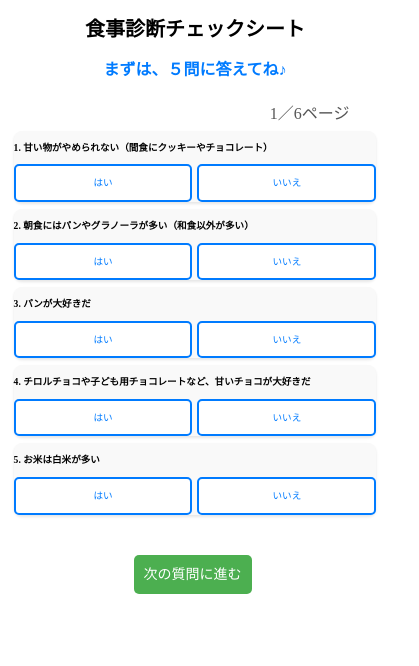
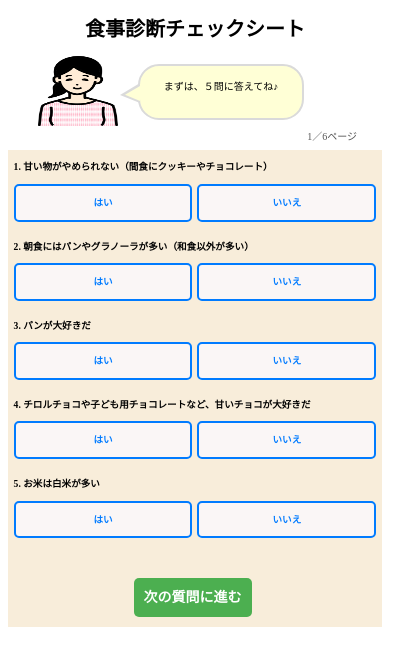
Before and after one commit to mayumikawanami/NutriCare, a Nuxt app: page /questionnaire in a window 390 px wide. Shown: the top 666 px of the page, 419 px wide, since content can reach past the window. Built offline with nearby package versions, Linux system fonts and the light colour scheme.

Commit message:
fix イラスト追加

```diff
--- a/components/TopPage.vue
+++ b/components/TopPage.vue
@@ -80,4 +80,10 @@
     left: 100%;
   }
 }
+
+@media (max-width: 480px) {
+  .link-button{
+    font-size: 12px;
+  }
+}
 </style>
--- a/pages/questionnaire.vue
+++ b/pages/questionnaire.vue
@@ -1,9 +1,12 @@
 <template>
   <div class="questionnaire-container">
     <h1 class="title">食事診断チェックシート</h1>
-    <h2 class="page-comment">{{ currentComment }}</h2>
+    <div class="comment-top">
+      <img src="images/smile_woman.png" alt="smile_woman" class="top-img">
+      <h2 class="page-comment">{{ currentComment }}</h2>
+    </div>
     <p class="remaining-questions">{{ currentPage }}／{{ totalPages }}ページ</p>
-    <form @submit.prevent="submitAnswers">
+    <form class="questionnaire-form" @submit.prevent="submitAnswers">
       <div
         class="questionnaire-label"
         v-for="(question, index) in paginatedQuestions"
@@ -46,10 +49,10 @@
       </div>
       <div class="button-container">
         <div class="page-button_container">
-          <button type="button" @click="prevPage" v-if="currentPage > 1">
+          <button class="back-button" type="button" @click="prevPage" v-if="currentPage > 1">
             前の質問に戻る
           </button>
-          <button
+          <button class="next_page-button"
             type="button"
             @click="nextPage"
             v-if="currentPage < totalPages"
@@ -411,6 +414,19 @@ export default {
   font-size: 40px;
 }
 
+.comment-top{
+  display: flex;
+}
+
+.top-img{
+  width: 100px;
+  margin-left: 30px;
+}
+
+.questionnaire-form{
+  background-color:  rgb(248, 237, 218);
+}
+
 .remaining-questions {
   color: #555;
   position: relative;
@@ -422,9 +438,9 @@ export default {
 .questionnaire-label {
   max-width: 700px;
   margin: 7px auto;
-  background-color: #f9f9f9;
-  border-radius: 8px;
-  box-shadow: 0 2px 3px rgba(0, 0, 0, 0.1);
+  /* background-color: #f9f9f9; */
+  /* border-radius: 8px; */
+  /* box-shadow: 0 2px 3px rgba(0, 0, 0, 0.1); */
   font-size: 1.1em;
   display: block;
   line-height: 3.5;
@@ -439,8 +455,24 @@ export default {
   gap: 5px;
 }
 
+
+.back-button{
+  background-color: #a3a8a3;
+}
+
+.next_page-button{
+  background-color: #4caf50;
+}
+
+.back-button:hover {
+  background-color: #babbba;
+}
+
+.next_page-button:hover {
+  background-color: #73d176;
+}
+
 .page-button_container button {
-  background-color: #4caf50;
   color: white;
   padding: 20px 43px;
   border: none;
@@ -449,11 +481,12 @@ export default {
   font-size: 1.1em;
   line-height: 2.5;
   margin: 10px;
+  font-weight: bold;
 }
 
-.page-button_container button:hover {
+/* .page-button_container button:hover {
   background-color: #b3f0b6;
-}
+} */
 .result-button_container button:hover {
   background-color: #f8abe2;
 }
@@ -468,6 +501,7 @@ export default {
   font-size: 1.1em;
   line-height: 2.5;
   margin: 10px;
+  font-weight: bold;
 }
 
 .error-message {
@@ -485,6 +519,7 @@ export default {
   display: flex;
   align-items: center;
   gap: 5px;
+  margin-bottom: 8px;
 }
 /* ラジオボタンを隠す */
 .options-container input[type="radio"] {
@@ -496,12 +531,13 @@ export default {
   padding: 0px 20px;
   border: 2px solid #007bff;
   border-radius: 5px;
-  background-color: #ffffff;
+  background-color: #faf6f6;
   color: #007bff;
   cursor: pointer;
   text-align: center;
   transition: all 0.3s ease;
   width: 50%;
+  font-weight: bold;
 }
 
 /* 選択されているときのスタイル */
@@ -512,11 +548,46 @@ export default {
 }
 
 .page-comment {
+  position: relative;
+  display: inline-block;
+  margin-left: 60px;
+  padding: 16px;
+  border: 2px solid #dadada;
+  border-radius: 21px;
+  background-color: #ffffd6;
   text-align: center;
-  font-size: 1.8em;
-  color: #007bff;
-  margin-bottom: 20px;
+  font-size: 20px;
+  font-weight: 400;
+  line-height: 1.75;
+  color: #000000;
+  max-width: 270px;
 }
+.page-comment::before {
+  content: "";
+  position: absolute;
+  top: 52%;
+  left: 0;
+  border-style: solid;
+  border-width: 20px 20px 0 0;
+  border-color: transparent #dadada transparent transparent;
+  translate: -100% -50%;
+  transform: skew(0, 22deg);
+  transform-origin: right;
+}
+
+.page-comment::after {
+  content: "";
+  position: absolute;
+  top: 52%;
+  left: 0;
+  border-style: solid;
+  border-width: 15.2px 15.2px 0 0;
+  border-color: transparent #ffffd6 transparent transparent;
+  translate: -100% calc(-50% + 0.4px);
+  transform: skew(0, 22deg);
+  transform-origin: right;
+}
+
 
 @media (max-width: 768px) {
   .questionnaire-label {
@@ -532,8 +603,23 @@ export default {
     font-size: 20px;
   }
 
+  .top-img{
+  width: 80px;
+  height: 70px;
+  margin-left: 30px;
+}
+
   .page-comment{
-    font-size: 1rem;
+    font-size: 10px;
+    width: 130px;
+    height: 20px;
+    margin-left: 20px;
+    line-height: 1;
+  }
+
+  .remaining-questions{
+    font-size: 10px;
+    left: 80%;
   }
 
   .questionnaire-label {
--- a/pages/result.vue
+++ b/pages/result.vue
@@ -63,11 +63,13 @@
           <div class="result-bottom">
             <form @submit.prevent="generateGoogleFormLink" class="name-form">
               <p class="modal-title">
-                まず、あなたのLINE名をいれ、入力完了をクリック！
+                まず、あなたのLINE名をいれ、入力完了をクリック！<br>次のアンケートにお答えいただくと、
               </p>
-              <p class="modal-title_movie"
-                >次のアンケートにお答えいただくと、<span class="modal-title_span">あなた専用の動画</span>が作成できます</p
-              >
+              <p class="modal-title_movie">
+                <span class="modal-title_span"
+                  > あなた専用の動画</span
+                >が作成できます!
+              </p>
               <label class="name-form_label">
                 <input
                   type="text"
@@ -417,7 +419,7 @@ export default {
   margin: 5px auto;
   width: 200px;
   height: 40px;
-  background: linear-gradient(90deg, #0025ff 0%, #00ffe3 100%);
+  background: linear-gradient(90deg, #78f304 0%, #e8f655 100%);
   clip-path: polygon(
     0 34.9%,
     23.4% 34.9%,
@@ -429,15 +431,18 @@ export default {
   );
 }
 
-.modal-title,
+.modal-title{
+  margin: 0;
+  font-size: 20px;
+  line-height: 2;
+}
 .modal-title_movie {
+  font-size: 20px;
   margin: 0;
-  font-size: 17px;
 }
 
 .modal-title_span {
-  margin-bottom: 20px;
-  font-size: 19px;
+  font-size: 25px;
   font-weight: bold;
   background-image: linear-gradient(0deg, #90f50280 0.8em, transparent 0.5em);
 }
@@ -541,16 +546,16 @@ export default {
   padding: 1rem 6rem;
   font-weight: bold;
   font-size: 23px;
-  background: #27acd9;
-  border: 6px outset #1699c5;
+  background: #f58b22;
+  border: 6px outset #f58b22;
   color: #fff;
   transition: 0.5s;
 }
 
 .more-info-btn:hover {
-  background: #5dd0f6;
-  border: 6px outset #27acd9;
-  color: #fff;
+  background: #f58b22;
+  border: 6px outset #dc8023;
+  color: #502801;
 }
 
 .modal-overlay {
@@ -594,43 +599,43 @@ export default {
   padding: 1rem 4rem;
   font-size: 20px;
   font-weight: bold;
-  border: 2px solid #27acd9;
-  background: #27acd9;
+  border: 2px solid #f58b22;
+  background: #f58b22;
   color: #fff;
   border-radius: 5px;
   transition: 0.5s;
   animation: move_d 2s infinite;
-  box-shadow: 0 5px 0 rgb(6, 134, 178, 1);
+  box-shadow: 0 5px 0 rgb(241, 109, 1);
   position: relative;
   cursor: pointer;
 }
 @keyframes move_d {
   0% {
-    box-shadow: 0 5px 0 rgb(6, 134, 178, 1);
+    box-shadow: 0 5px 0 rgb(241, 109, 1);
     top: 0px;
   }
   10% {
-    box-shadow: 0 0 0 rgb(6, 134, 178, 1);
+    box-shadow: 0 0 0 rgb(241, 109, 1);
     top: 5px;
   }
   20% {
-    box-shadow: 0 5px 0 rgb(6, 134, 178, 1);
+    box-shadow: 0 5px 0 rgb(241, 109, 1);
     top: 0px;
   }
   30% {
-    box-shadow: 0 0 0 rgb(6, 134, 178, 1);
+    box-shadow: 0 0 0 rgb(241, 109, 1);
     top: 5px;
   }
   40% {
-    box-shadow: 0 5px 0 rgb(6, 134, 178, 1);
+    box-shadow: 0 5px 0 rgb(241, 109, 1);
     top: 0px;
   }
 }
 
 .open-modal-btn:hover {
-  color: #27acd9;
-  background: #fff;
-  border: 2px solid #0686b2;
+  color: #502801;
+  background: #f58b22;
+  border: 2px solid #f58b22;
 }
 
 @media (max-width: 768px) {
@@ -693,6 +698,10 @@ export default {
     font-size: 15px;
     padding: 5px 60px;
   }
+
+  .modal-title_span{
+    font-size: 14px;
+  }
 }
 /* .grade-A {
   background-color: #cbf9c5;
```
Also changed, not shown: static/images/smile_woman.png (added).
